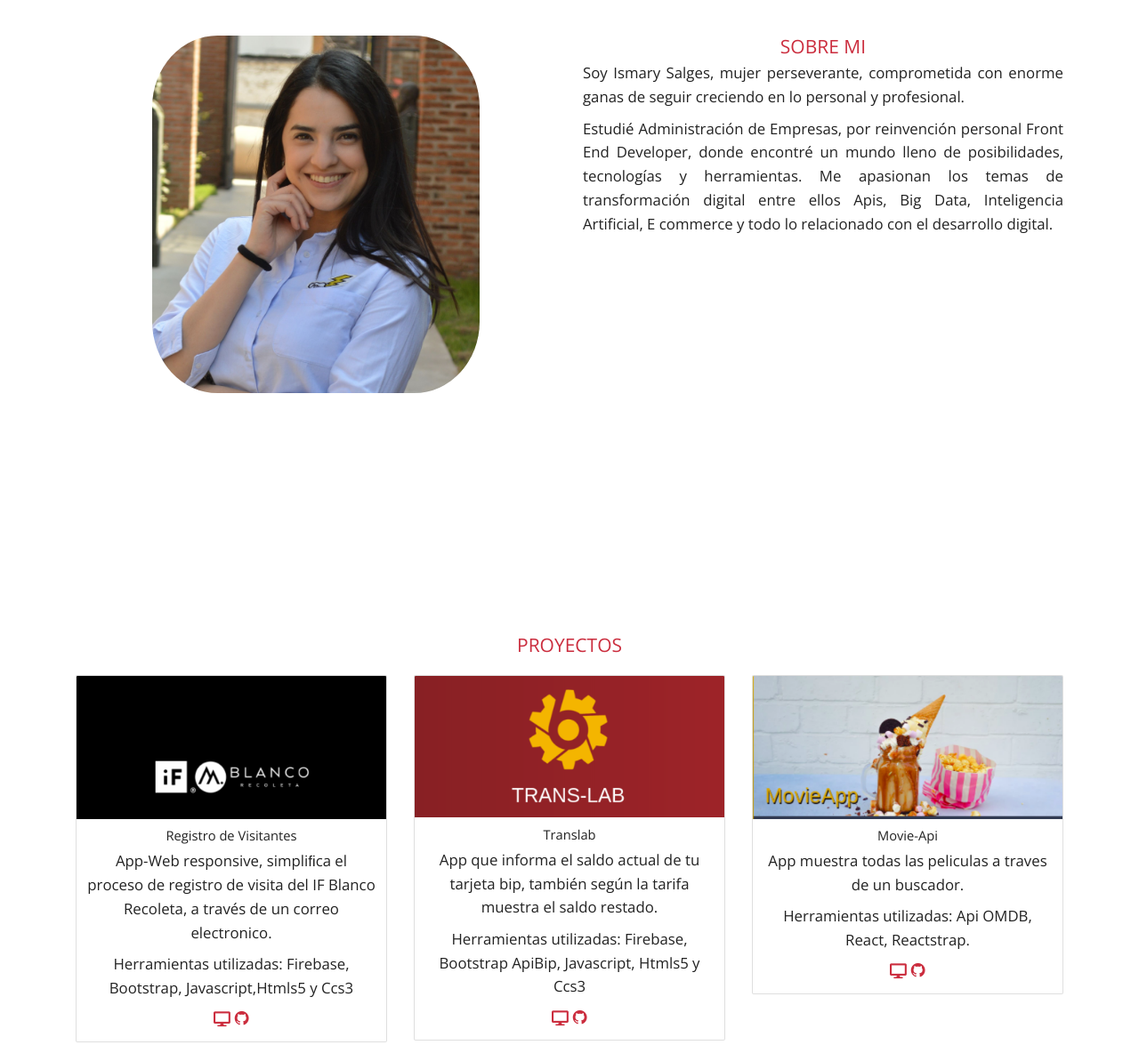
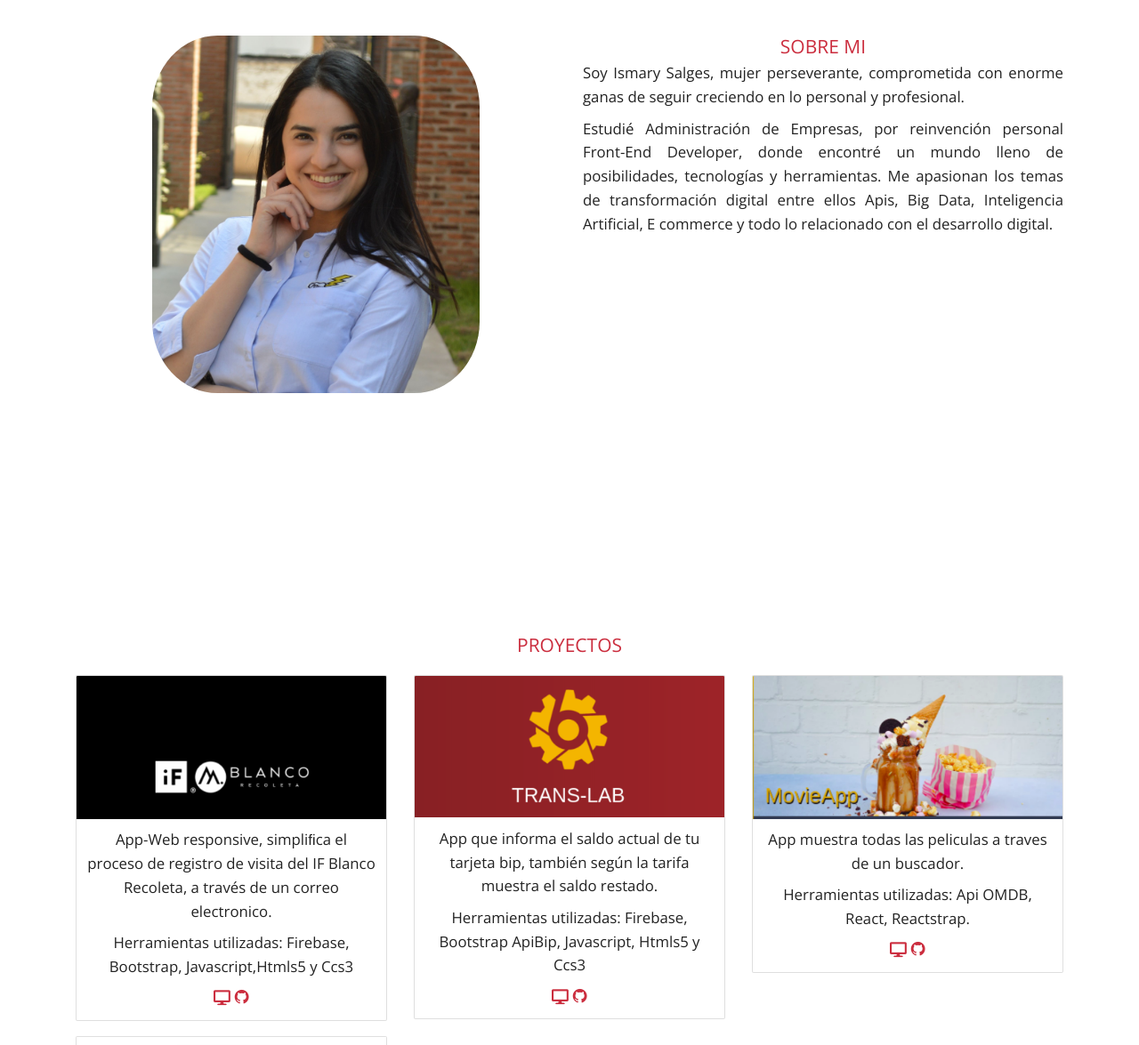
Before and after one commit to IsmarySalgesM/IsmarySalges, a website: page index.html in a window 1280 px wide. Shown: the part 860-2035 px from the top of the page at 89% size. Drawn offline with nearby package versions, Linux system fonts and the light colour scheme.

Commit message:
LISTO y ok

```diff
--- a/index.html
+++ b/index.html
@@ -69,7 +69,7 @@
 
 					<p class="text-justify"> Soy Ismary Salges, mujer perseverante, comprometida con enorme ganas de
 						seguir creciendo en lo personal y profesional.</p>
-					<p class="text-justify">Estudié Administración de Empresas, por reinvención personal Front End
+					<p class="text-justify">Estudié Administración de Empresas, por reinvención personal Front-End
 						Developer, donde encontré un mundo lleno de posibilidades, tecnologías y herramientas. Me
 						apasionan los temas de transformación
 						digital entre ellos Apis, Big Data, Inteligencia Artificial, E commerce y todo lo relacionado
@@ -93,7 +93,6 @@
 					<div class="card">
 						<img class="card-img-top" src="./assets/img/Captura de pantalla de 2018-10-17 19-07-09.png" alt="Card image cap">
 						<div class="card-body">
-							<h3 class="card-title">Registro de Visitantes</h3>
 							<p class="card-text">App-Web responsive, simpliﬁca el proceso de registro de visita del IF
 								Blanco Recoleta, a través de un correo electronico.</p>
 							<p class="card-text">Herramientas utilizadas: Firebase, Bootstrap, Javascript,Htmls5 y Ccs3</p>
@@ -108,7 +107,6 @@
 					<div class="card">
 						<img class="card-img-top" src="./assets/img/Captura de pantalla de 2018-10-17 19-33-44.png" alt="Card image cap">
 						<div class="card-body">
-							<h3 class="card-title">Translab</h3>
 							<p class="card-text"> App que informa el saldo actual de tu tarjeta bip, también según la
 								tarifa muestra el saldo restado.</p>
 							<p class="card-text">Herramientas utilizadas: Firebase, Bootstrap ApiBip, Javascript,
@@ -122,7 +120,6 @@
 					<div class="card">
 						<img class="card-img-top" src="./assets/img/Captura de pantalla de 2018-10-18 10-31-17.png" alt="Card image cap">
 						<div class="card-body">
-							<h3 class="card-title">Movie-Api</h3>
 							<p class="card-text"> App muestra todas las peliculas a traves de un buscador.</p>
 							<p class="card-text">Herramientas utilizadas: Api OMDB, React, Reactstrap.</p>
 							<a href="https://movieapp-.herokuapp.com/" target="_blank"><i class="fas fa-desktop"></i></a>
@@ -134,7 +131,6 @@
 					<div class="card">
 						<img class="card-img-top" src="./assets/img/Captura de pantalla de 2018-10-17 21-28-41.png" alt="Card image cap">
 						<div class="card-body">
-							<h3 class="card-title">Pincash</h3>
 							<p class="card-text"> App donde ubica tu geocalización, además te indica los cajeros cerca de ti.</p>
 							<p class="card-text">Herramientas utilizadas: Api BCI,Api HERE MAPS, Javascript,Html y Ccs. </p>
 							<p class="card-text">Front-End: Maria Jose Vargas, Viviana Marcelo e Ismary Salges. UX: Natalia Miranda </p>
@@ -185,7 +181,7 @@
 
 				<div>
 					<h1 class="titleWhite">CONTACTO</h1>
-					<a href="./cv/Ismary E Salges .pdf" target="_blank" ><i class="icon-contac fas fa-file-pdf"></i></a>
+					<a href="./cv/Ismary E Salges.pdf" target="_blank" ><i class="icon-contac fas fa-file-pdf"></i></a>
 					<a href="https://www.linkedin.com/in/ismarysalges/" target="_blank"><i class=" icon-contac fab fa-linkedin"></i></a>
 					<a href="https://github.com/IsmarySalgesM" target="_blank"><i class="icon-contac devicon-github-plain"></i></a>
 					<p>Ismary Salges - 2018</p>
```
Also changed, not shown: 2 other files.
